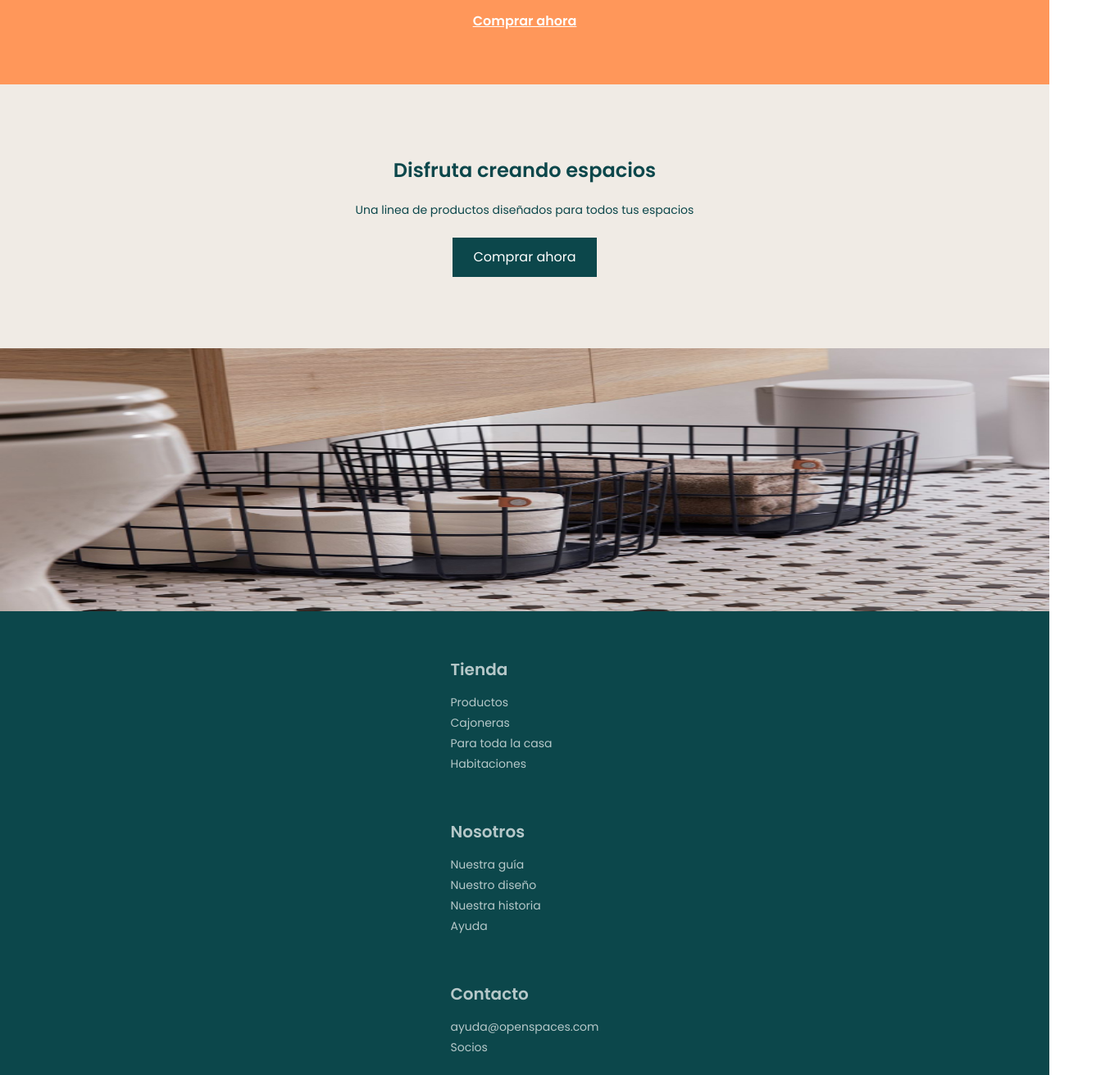
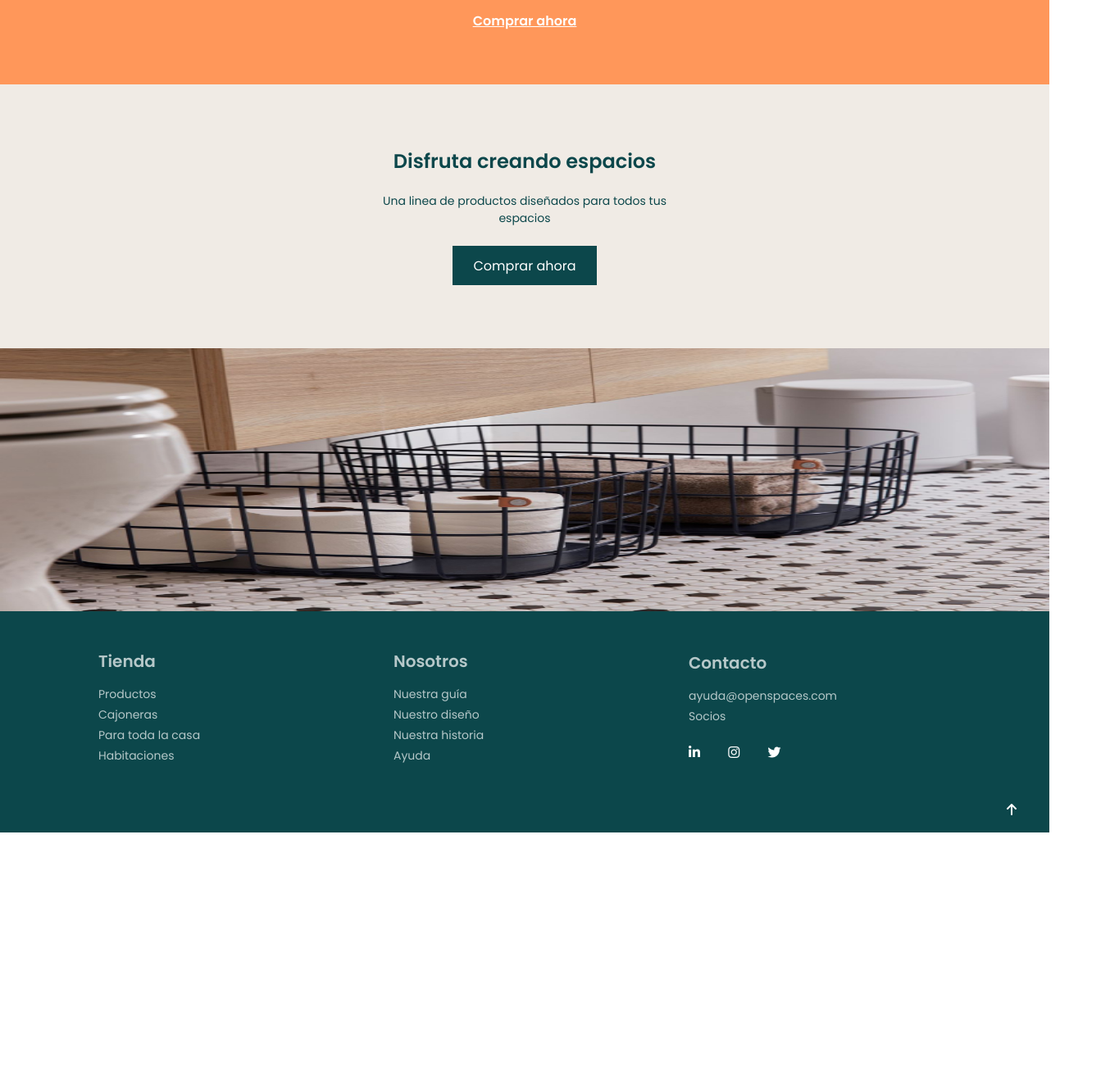
Before and after one commit to Adalab/modulo-1-evaluacion-final-Aimarest, a website: page src/html/index.html in a window 1280 px wide. Shown: the part 1488-2800 px from the top of the page at 82% size, 1354 px wide, since content can reach past the window. After the commit the page ends 2504 px from the top, so only its background shows below. Drawn offline with nearby package versions, Linux system fonts and the light colour scheme; files that its build step writes are made by us from their sources; files whose address does not match are found by name.

Commit message:
mediaquerie in footer

```diff
--- a/src/html/index.html
+++ b/src/html/index.html
@@ -103,6 +103,7 @@
       </section>
       <section class="section4">
         <article class="section4__article">
+          <div class="section4__article__container">
           <h2 class="section4__article__title">Disfruta creando espacios</h2>
           <p class="section4__article__text">
             Una linea de productos diseñados para todos tus espacios
@@ -114,6 +115,7 @@
           >
             Comprar ahora
           </a>
+        </div>
         </article>
         <img
           class="section4__image"
@@ -124,8 +126,7 @@
       </section>
     </main>
     <footer class="footer">
-      <nav class="footer__nav">
-        <div>
+        <nav class="footer__nav">
         <h3 class="footer__title">Tienda</h3>
         <ul class="footer__list">
           <li>
@@ -149,8 +150,8 @@
             </a>
           </li>
         </ul>
-      </div>
-     <div>
+        </nav>
+     <nav class="footer__nav">
         <h3 class="footer__title">Nosotros</h3>
         <ul class="footer__list">
           <li>
@@ -172,8 +173,8 @@
             <a class="footer__list__link" href="https://adalab.es/"> Ayuda </a>
           </li>
         </ul>
-      </div>
-      <div>
+     </nav>
+      <nav class="footer__nav">
         <h3 class="footer__title"> Contacto </h3>
           <ul class="footer__list">
             <li>
@@ -197,8 +198,8 @@
               </a>
             </li>
           </ul>
-        </div>
-        </nav>
+      </nav>
+      <nav class="footer__nav__div">
         <a class="footer__arrow" href="#up">
           <i class="fa-solid fa-arrow-up"></i>
         </a>
--- a/src/scss/main.scss
+++ b/src/scss/main.scss
@@ -6,7 +6,6 @@
 }
 
 .header {
-  width: 100%;
   position: fixed;
   top: 0;
   display: flex;
@@ -70,9 +69,9 @@
     justify-content: center;
     align-items: center;
     @media all and (min-width: 768px) {
-      width: 100%;
       align-items: flex-start;
-      margin-left: 147px;
+      padding-left: 147px;
+      width: 100vw;
     }
   }
 }
@@ -194,6 +193,14 @@
     align-items: center;
     width: 100%;
     height: 50%;
+    &__container {
+      width: 350px;
+      display: flex;
+      flex-direction: column;
+      align-content: center;
+      justify-content: center;
+      align-items: center;
+    }
     &__title {
       color: $bluegreen;
       font-size: $secondtitle;
@@ -203,6 +210,7 @@
       font-size: $secondtextsize;
       margin: 21px 0 23px;
       color: $bluegreen;
+      text-align: center;
     }
     &__link {
       width: 176px;
@@ -231,13 +239,22 @@
   text-align: center;
   position: relative;
   width: 100vw;
+  text-align: initial;
+  padding-top: 26px;
+  @media all and (min-width: 768px) {
+    flex-direction: row;
+    justify-content: space-around;
+    padding-bottom: 42px;
+    padding-left: 40px;
+  }
+  &__nav {
+    width: 200px;
+  }
+
   &__title {
     font-size: $thirdtitle;
     font-weight: 600;
-    margin: 56px 0 12px 0;
-  }
-  &__nav {
-    text-align: initial;
+    margin: 20px 0 12px 0;
   }
   &__list {
     margin-bottom: 40px;
@@ -251,13 +268,13 @@
       display: inline-block;
       margin-right: 20px;
       margin-top: 20px;
-      color: $grey;
+      color: $white;
       height: 26px;
       width: 24px;
     }
   }
   &__arrow {
-    color: $grey;
+    color: $white;
     width: 24px;
     height: 24px;
     position: absolute;
```
